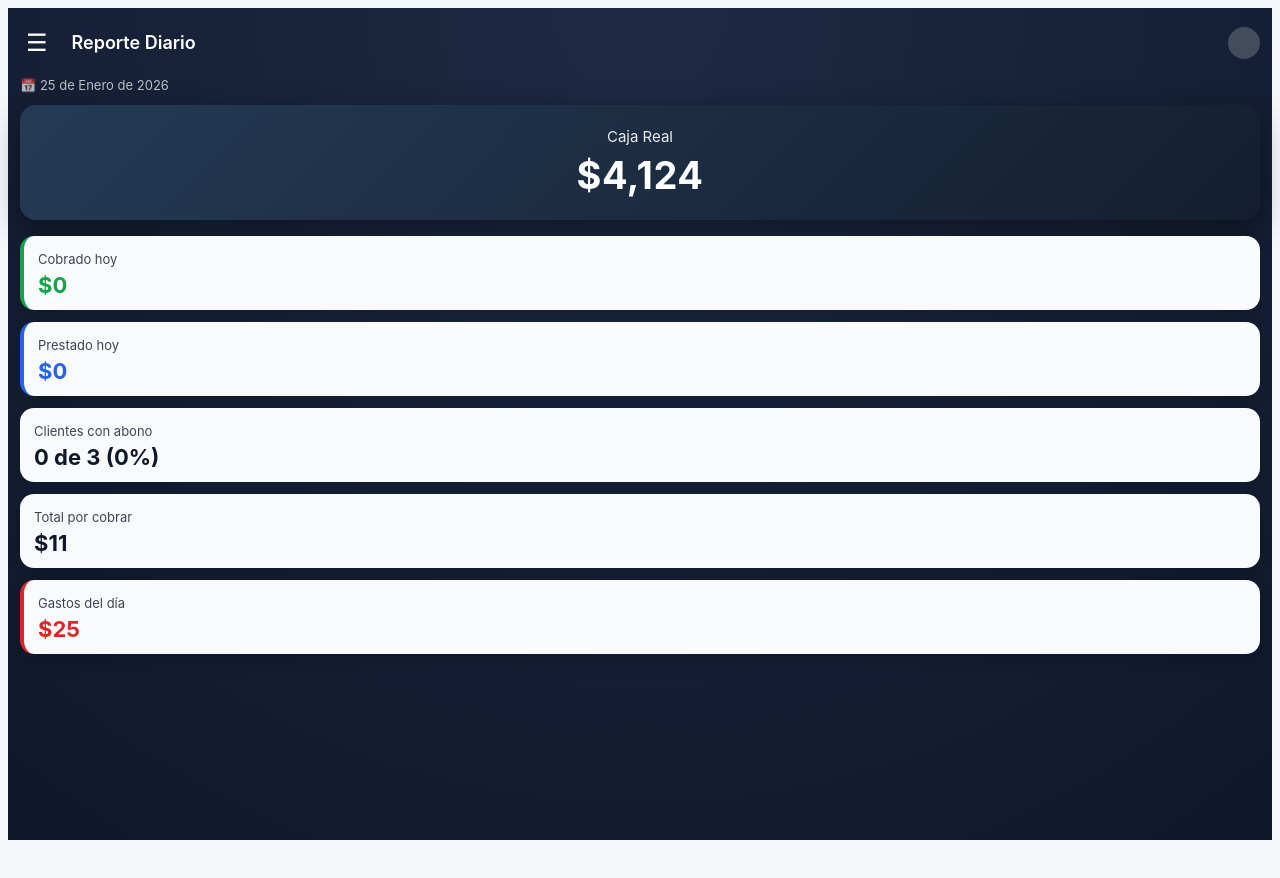
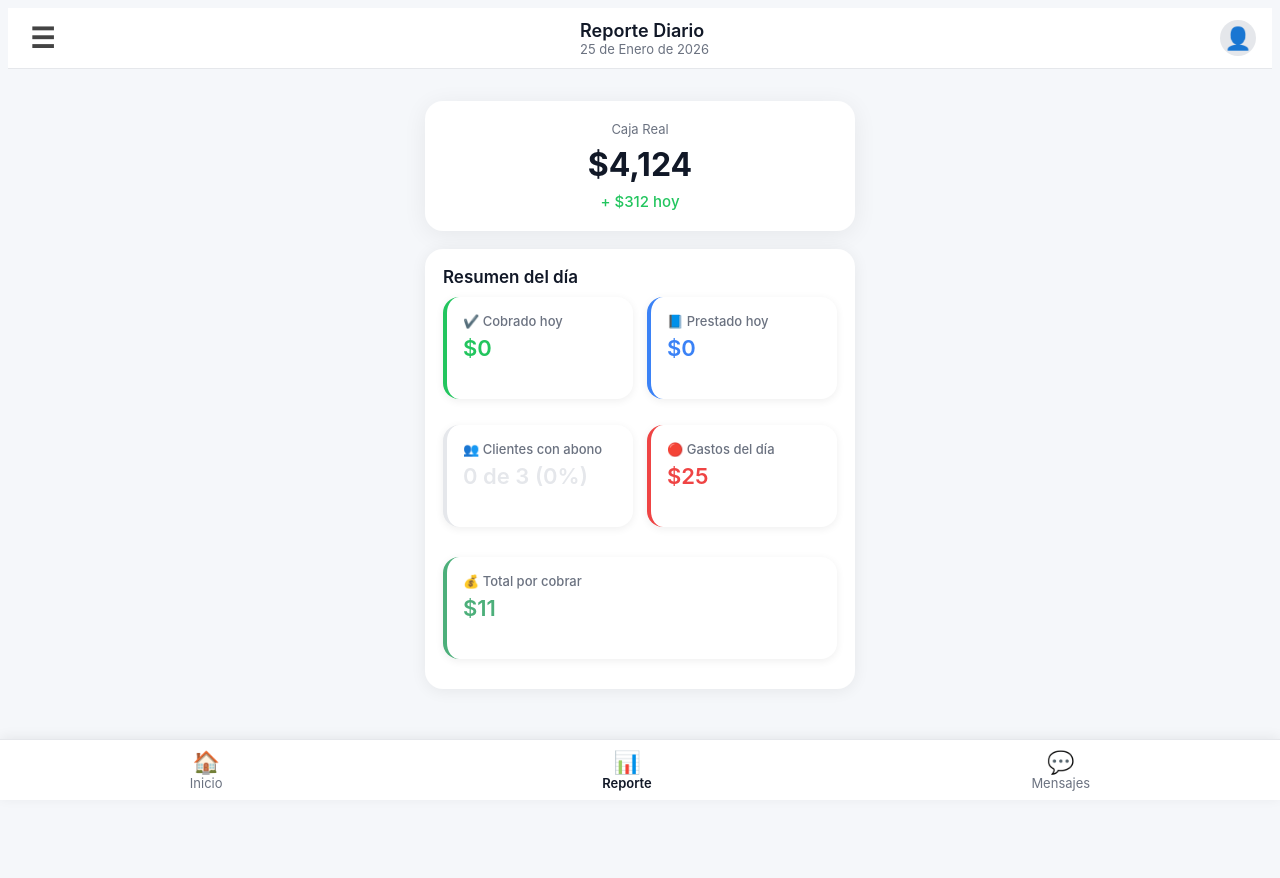
Before and after one commit to djdario14/rya-fronted, a React (Vite) app: page /reportes in a window 1280 px wide. Shown: the top 878 px of the page. Before the commit the page ends 848 px from the top, so only its background shows below. Built offline with nearby package versions, Linux system fonts and the light colour scheme; no server answers.

Commit message:
UI mejoras: sección 'Pagos registrados' y botones premium

```diff
--- /dev/null
+++ b/src/components/AppHeader.css
@@ -0,0 +1,37 @@
+.app-header {
+    display: flex;
+    align-items: center;
+    justify-content: space-between;
+    background: var(--color-card, #fff);
+    padding: 0 16px;
+    height: 60px;
+    border-bottom: 1px solid var(--color-border, #E5E7EB);
+}
+
+.menu-btn {
+    background: none;
+    border: none;
+    font-size: 24px;
+    color: var(--color-primary-dark, #3E8E68);
+}
+
+.header-title {
+    font-weight: 600;
+    font-size: 18px;
+}
+
+.header-date {
+    font-size: 13px;
+    color: var(--color-text-secondary, #6B7280);
+}
+
+.header-avatar {
+    width: 36px;
+    height: 36px;
+    border-radius: 50%;
+    background: var(--color-border, #E5E7EB);
+    display: flex;
+    align-items: center;
+    justify-content: center;
+    font-size: 22px;
+}
--- /dev/null
+++ b/src/components/MainBalanceCard.css
@@ -0,0 +1,26 @@
+.main-balance-card {
+    background: var(--color-card, #fff);
+    border-radius: 18px;
+    box-shadow: 0 4px 24px #0001;
+    padding: 20px;
+    margin: 16px 0;
+    text-align: center;
+}
+
+.mb-label {
+    font-size: 13px;
+    color: var(--color-text-secondary, #6B7280);
+}
+
+.mb-amount {
+    font-size: 32px;
+    font-weight: 700;
+    color: var(--color-text-main, #111827);
+    margin: 8px 0;
+}
+
+.mb-today {
+    font-size: 15px;
+    color: var(--color-green, #22C55E);
+    font-weight: 500;
+}
--- /dev/null
+++ b/src/components/MainBalanceCard.tsx
@@ -0,0 +1,12 @@
+import React from "react";
+import "./MainBalanceCard.css";
+
+export default function MainBalanceCard({ label, amount, today }: { label: string; amount: string; today?: string }) {
+  return (
+    <div className="main-balance-card">
+      <div className="mb-label">{label}</div>
+      <div className="mb-amount">{amount}</div>
+      {today && <div className="mb-today">+ {today} hoy</div>}
+    </div>
+  );
+}
--- /dev/null
+++ b/src/components/SummaryCard.css
@@ -0,0 +1,22 @@
+.summary-card {
+    background: var(--color-card, #fff);
+    border-radius: 16px;
+    padding: 16px;
+    margin-bottom: 12px;
+    box-shadow: 0 2px 8px #0001;
+    display: flex;
+    flex-direction: column;
+    min-height: 70px;
+}
+
+.sc-label {
+    font-size: 13px;
+    color: var(--color-text-secondary, #6B7280);
+    font-weight: 500;
+}
+
+.sc-value {
+    font-size: 22px;
+    font-weight: 600;
+    margin-top: 6px;
+}
--- a/src/pages/ClienteDetallePage.tsx
+++ b/src/pages/ClienteDetallePage.tsx
@@ -57,9 +57,9 @@ export default function ClienteDetallePage() {
         </button>
         <div style={{ background: '#fff', borderRadius: 16, boxShadow: '0 2px 12px #0001', padding: 16, marginTop: 12 }}>
           <div style={{ display: 'flex', alignItems: 'center', gap: 8, color: '#22C55E', fontWeight: 600, fontSize: 15 }}>
-            <span style={{ fontSize: 20 }}>📍</span> Dirección
+            <span style={{ fontSize: 20 }}>�</span> Pagos registrados
           </div>
-          <div style={{ color: '#111827', fontSize: 15, marginTop: 6 }}>{cliente.direccion}</div>
+          <div style={{ color: '#888', fontSize: 14, marginTop: 6 }}>No hay pagos registrados</div>
         </div>
       </div>
     </div>
--- a/src/pages/ReporteDiarioPage.tsx
+++ b/src/pages/ReporteDiarioPage.tsx
@@ -1,18 +1,9 @@
-
 import React, { useEffect, useState } from 'react';
-import '../styles/mobile-layout.css';
+import '../styles/theme.css';
+import AppHeader from '../components/AppHeader';
+import MainBalanceCard from '../components/MainBalanceCard';
+import SummaryCard from '../components/SummaryCard';
 import api from '../api/client';
-import PagosHoyModal from '../components/PagosHoyModal';
-import PrestamosHoyModal from '../components/PrestamosHoyModal';
-
-
-const MetricCard = ({ title, value, type, onClick }: { title: string; value: string; type?: string; onClick?: () => void }) => (
-  <div className={`metric-card${type ? ' ' + type : ''}`} onClick={onClick} style={onClick ? { cursor: 'pointer' } : {}}>
-    <span>{title}</span>
-    <strong>{value}</strong>
-  </div>
-);
-
 
 const ReporteDiarioPage: React.FC = () => {
   const [cobradoHoy, setCobradoHoy] = useState<string>('$0');
@@ -21,6 +12,11 @@ const ReporteDiarioPage: React.FC = () => {
   const [prestadoHoy, setPrestadoHoy] = useState<string>('$0');
   const [showPrestamosModal, setShowPrestamosModal] = useState(false);
   const [prestamosHoy, setPrestamosHoy] = useState<any[]>([]);
+  const [cajaReal, setCajaReal] = useState<string>('$4,124');
+  const [hoyExtra, setHoyExtra] = useState<string>('$312');
+  const [clientesConAbono, setClientesConAbono] = useState<string>('0 de 3 (0%)');
+  const [totalPorCobrar, setTotalPorCobrar] = useState<string>('$11');
+  const [gastosDelDia, setGastosDelDia] = useState<string>('$25');
 
   useEffect(() => {
     api.get<{ total: number }>('/pagos/suma-hoy')
@@ -57,42 +53,41 @@ const ReporteDiarioPage: React.FC = () => {
     }
   };
 
-  const metrics = [
-    { title: 'Cobrado hoy', value: cobradoHoy, type: 'success', onClick: handleCobradoHoyClick },
-    { title: 'Prestado hoy', value: prestadoHoy, type: 'info', onClick: handlePrestadoHoyClick },
-    { title: 'Clientes con abono', value: '0 de 3 (0%)', type: '' },
-    { title: 'Total por cobrar', value: '$11', type: '' },
-    { title: 'Gastos del día', value: '$25', type: 'danger' },
-  ];
-
-  // Obtener la fecha actual del sistema y formatearla en español
-  const fechaActual = new Date();
-  const meses = ['Enero', 'Febrero', 'Marzo', 'Abril', 'Mayo', 'Junio', 'Julio', 'Agosto', 'Septiembre', 'Octubre', 'Noviembre', 'Diciembre'];
-  const fechaFormateada = `${fechaActual.getDate()} de ${meses[fechaActual.getMonth()]} de ${fechaActual.getFullYear()}`;
-
   return (
-    <div className="report-page">
-      <header className="report-header">
-        <button className="icon-btn" aria-label="Menú">☰</button>
-        <h1 className="report-title">Reporte Diario</h1>
-        <div className="avatar" />
-      </header>
-      <div className="report-date">
-        <span role="img" aria-label="calendario">📅</span> {fechaFormateada}
+    <div style={{ background: 'var(--color-bg)', minHeight: '100vh', paddingBottom: 80 }}>
+      <AppHeader title="Reporte Diario" date="25 de Enero de 2026" avatar={<span role="img" aria-label="avatar">👤</span>} />
+      <div style={{ maxWidth: 430, margin: '0 auto', padding: '16px 0' }}>
+        <MainBalanceCard label="Caja Real" amount={cajaReal} today={hoyExtra} />
+        <div style={{ marginTop: 18, background: 'var(--color-card)', borderRadius: 18, boxShadow: '0 2px 16px #0001', padding: 18 }}>
+          <div style={{ fontWeight: 600, fontSize: 17, color: 'var(--color-text-main)', marginBottom: 10 }}>Resumen del día</div>
+          <div style={{ display: 'grid', gridTemplateColumns: '1fr 1fr', gap: 14 }}>
+            <SummaryCard title="Cobrado hoy" value={cobradoHoy} accentColor="#22C55E" icon={<span>✔️</span>} onClick={handleCobradoHoyClick} />
+            <SummaryCard title="Prestado hoy" value={prestadoHoy} accentColor="#3B82F6" icon={<span>📘</span>} onClick={handlePrestadoHoyClick} />
+            <SummaryCard title="Clientes con abono" value={clientesConAbono} accentColor="#E5E7EB" icon={<span>👥</span>} />
+            <SummaryCard title="Gastos del día" value={gastosDelDia} accentColor="#EF4444" icon={<span>🔴</span>} />
+          </div>
+          <div style={{ marginTop: 18 }}>
+            <SummaryCard title="Total por cobrar" value={totalPorCobrar} accentColor="#4CAF7A" icon={<span>💰</span>} />
+          </div>
+        </div>
       </div>
-      <section className="cash-card">
-        <span>Caja Real</span>
-        <strong>$4,124</strong>
-      </section>
-      <section className="metrics">
-        {metrics.map((m) => (
-          <MetricCard key={m.title} title={m.title} value={m.value} type={m.type} onClick={m.onClick} />
-        ))}
-      </section>
-      <PagosHoyModal open={showPagosModal} pagos={pagosHoy} onClose={() => setShowPagosModal(false)} />
-      <PrestamosHoyModal open={showPrestamosModal} prestamos={prestamosHoy} onClose={() => setShowPrestamosModal(false)} />
+      {/* Barra de navegación inferior (opcional) */}
+      <nav style={{ position: 'fixed', bottom: 0, left: 0, right: 0, background: 'var(--color-card)', borderTop: '1px solid var(--color-border)', display: 'flex', justifyContent: 'space-around', alignItems: 'center', height: 60, boxShadow: '0 -2px 12px #0001' }}>
+        <div style={{ textAlign: 'center', color: 'var(--color-text-secondary)' }}>
+          <span style={{ fontSize: 22 }}>🏠</span>
+          <div style={{ fontSize: 13 }}>Inicio</div>
+        </div>
+        <div style={{ textAlign: 'center', color: 'var(--color-primary)' }}>
+          <span style={{ fontSize: 22 }}>📊</span>
+          <div style={{ fontSize: 13, fontWeight: 600 }}>Reporte</div>
+        </div>
+        <div style={{ textAlign: 'center', color: 'var(--color-text-secondary)' }}>
+          <span style={{ fontSize: 22 }}>💬</span>
+          <div style={{ fontSize: 13 }}>Mensajes</div>
+        </div>
+      </nav>
     </div>
   );
-}
+};
 
 export default ReporteDiarioPage;
```
